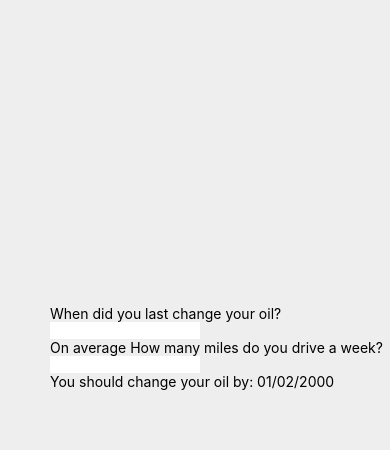
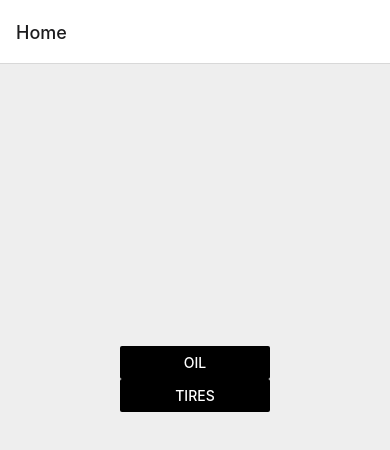
Before and after one commit to NateJ1331/CarCheckApp, a React Native app in the folder Car_Check/: screen / in a window 390 px wide. Shown: the top 450 px of the page. Built offline with nearby package versions, Linux system fonts and the light colour scheme.

Commit message:
dinshed up the menu and added something for changing tires

```diff
--- a/Car_Check/App.js
+++ b/Car_Check/App.js
@@ -1,18 +1,44 @@
 import React , {useState} from 'react';
-import { StyleSheet, Text, View, TextInput} from 'react-native';
+import { StyleSheet, Text, View, TextInput,Button,Stack} from 'react-native';
+import { NavigationContainer } from '@react-navigation/native';
+import { createNativeStackNavigator } from '@react-navigation/native-stack';
 import moment from 'moment/moment';
 
 export default function App() {
   const [date, setDate] = useState('01/01/2000')
   const [totaldays,setTotalDays] = useState(1)
 
-  function CalculateDate(weeklymiles)
+  function CalculateDate(weeklymiles,miles)
   {
     dailymiles = weeklymiles/7
-    setTotalDays(Math. trunc(6250/dailymiles))
+    setTotalDays(Math. trunc(miles/dailymiles))
   }
 
+  function HomeScreen({navigation}) {
 
+    return (
+      <View  style={styles.home} on>
+        <View style={styles.buttons}>
+            <Button
+              type="outline"
+              color="black"
+              title="Oil"
+              onPress={() => navigation.navigate('Check Oil')}
+            />
+            <Text></Text>
+            <Button
+              paddings = {15}
+              type="outline"
+              color="black"
+              title="Tires"
+              onPress={() => navigation.navigate('Check Tires')}
+            />
+        </View>
+      </View>
+    );
+  }
+
+  function OilScreen() {
     return (
       <View style={styles.container}>
         <Text>When did you last change your oil?{/*you should change it ~6250 miles */}</Text>
@@ -21,10 +47,39 @@ export default function App() {
         <Text></Text>
         <Text>On average How many miles do you drive a week?</Text>
         <Text></Text>
-      <TextInput style={styles.input} keyboardType="numeric" onSubmitEditing={(value) => CalculateDate(value.nativeEvent.text)}/>
+        <TextInput style={styles.input} keyboardType="numeric" onSubmitEditing={(value) => CalculateDate(value.nativeEvent.text,6250)}/>
         <Text></Text>
         <Text>You should change your oil by: {moment(date,"MMDDYYYY").add(totaldays, 'days').calendar()}</Text>
       </View>
+    );
+  }
+
+    function RotateScreen() {
+      return (
+        <View style={styles.container}>
+          <Text>When did you last rotate your tires?{/*you should change it ~7000 miles */}</Text>
+          <Text></Text>
+          <TextInput style={styles.input} keyboardType='numeric' onSubmitEditing={(value) => setDate(value.nativeEvent.text)}/>
+          <Text></Text>
+          <Text>On average How many miles do you drive a week?</Text>
+          <Text></Text>
+          <TextInput style={styles.input} keyboardType="numeric" onSubmitEditing={(value) => CalculateDate(value.nativeEvent.text,7000)}/>
+          <Text></Text>
+          <Text>You should rotate your tires by: {moment(date,"MMDDYYYY").add(totaldays, 'days').calendar()}</Text>
+        </View>
+      );
+    }
+
+  const Stack = createNativeStackNavigator();
+
+  return (
+    <NavigationContainer>{
+      <Stack.Navigator initialRouteName= "Home">
+      <Stack.Screen name="Home" component={HomeScreen} />
+      <Stack.Screen name="Check Oil" component={OilScreen} />
+      <Stack.Screen name="Check Tires" component={RotateScreen} />
+      </Stack.Navigator>
+    }</NavigationContainer>
   );
 }
 
@@ -37,10 +92,21 @@ const styles = StyleSheet.create({
     alignItems: 'left',
     justifyContent: 'center',
   },
-
   input : {
     width: 150,
     borderColor: "black",
     backgroundColor: "white",
+  },
+  home: {
+    flex: 1,
+    backgroundColor: '#eee',
+    alignItems: 'center',
+    justifyContent: 'center',
+  },
+
+buttons : {
+  width: 150,
+  color: "black",
+  paddingBottom: 150
 }
 });
--- a/Car_Check/package.json
+++ b/Car_Check/package.json
@@ -10,6 +10,8 @@
   },
   "dependencies": {
     "@expo/metro-runtime": "~3.2.1",
+    "@react-navigation/native": "^6.1.17",
+    "@react-navigation/native-stack": "^6.9.26",
     "expo": "~51.0.9",
     "expo-status-bar": "~1.12.1",
     "moment": "^2.30.1",
```
Also changed, not shown: 1 other file (tests, documents, lock files or other folders). Lines whose indentation alone changed are shown as unchanged.
